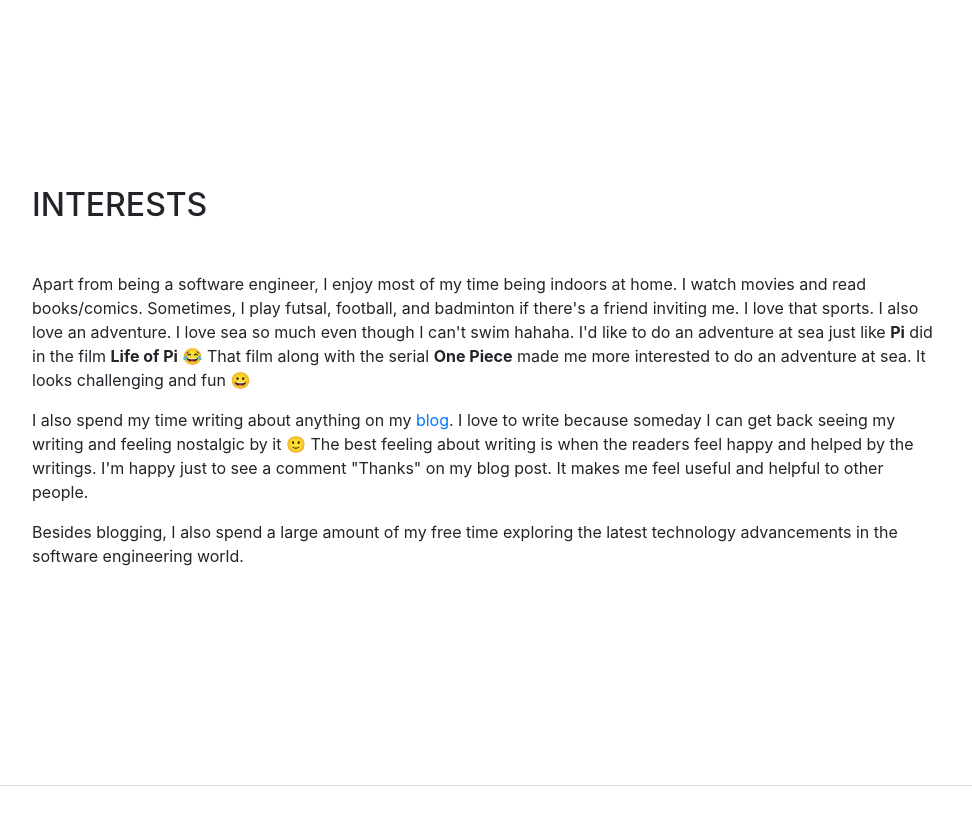
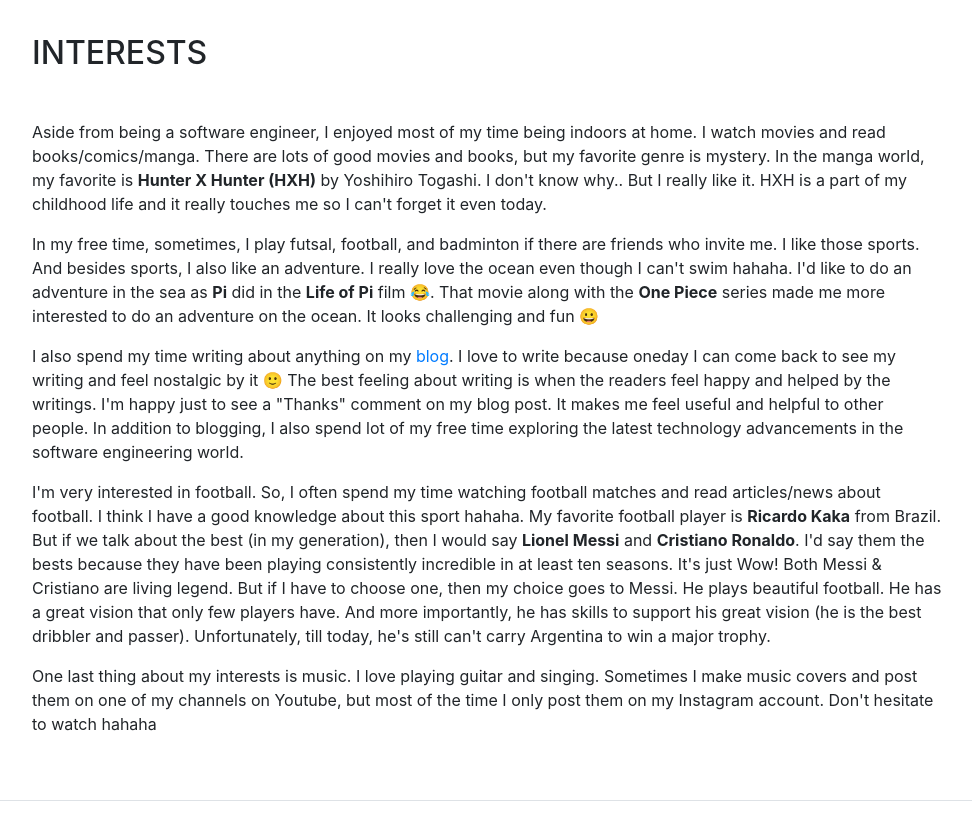
Before and after one commit to faris-id/faris-id.github.io, a website with bundled scripts: page index.html in a window 1280 px wide. Shown: the part 5880-6720 px from the top of the page, without its empty margins (288-1260 px from the left). Built offline with nearby package versions, Linux system fonts and the light colour scheme; a web font is replaced by a local one.

Commit message:
Add details about interest

```diff
--- a/index.html
+++ b/index.html
@@ -270,7 +270,7 @@
                 I spent 5 months with cool and fun guys. I also have friendly bosses here. I involved in some projects and
                 all those projects were using Java in the server side with spring framework. Previously, I already familiar with
                 spring framework but still, of course, I learned many things and I've become more experienced using Java with this spring framework.
-                One thing that I'll never forget is that I involved in a project where in that project I worked as a full-stack developer. Yes, I was
+                One thing that I'll never forget is when I involved in a project where in that project I worked as a full-stack developer. Yes, I was
                 working on both the back-end and the front-end side of the software. This is my first time I code JavaScript. I've faced HTML and CSS before but
                 I've never code JavaScript. At first, I thought it was gonna be difficult, but after I learnt JavaScript and jQuery in one full day,
                 I was wrong. It was not that difficult and jQuery even make it easier for us, developer. I'm so glad that I met these guys, especially my boss.
@@ -413,18 +413,33 @@
       <section class="resume-section p-3 p-lg-5 d-flex flex-column" id="interests">
         <div class="my-auto">
           <h2 class="mb-5">Interests</h2>
-          <p>Apart from being a software engineer, I enjoy most of my time being indoors at home. I watch movies and read books/comics. Sometimes, I play futsal, football, and badminton
-            if there's a friend inviting me. I love that sports. I also love an adventure. I love sea so much even though I can't swim hahaha. I'd like to do an adventure at sea
-            just like <strong>Pi</strong> did in the film <strong>Life of Pi</strong> 😂 That film along with the serial <strong>One Piece</strong> made me more interested to do an
-            adventure at sea. It looks challenging and fun 😀
+          <p>Aside from being a software engineer, I enjoyed most of my time being indoors at home. I watch movies and read books/comics/manga. There are lots of good movies
+            and books, but my favorite genre is mystery. In the manga world, my favorite is <strong>Hunter X Hunter (HXH)</strong> by Yoshihiro Togashi.
+            I don't know why.. But I really like it. HXH is a part of my childhood life and it really touches me so I can't forget it even today.
+          </p>
+          <p>
+            In my free time, sometimes, I play futsal, football, and badminton if there are friends who invite me. I like those sports. And besides sports, I also like an adventure.
+            I really love the ocean even though I can't swim hahaha. I'd like to do an adventure in the sea as <strong>Pi</strong> did in the
+            <strong>Life of Pi</strong> film 😂. That movie along with the <strong>One Piece</strong> series made me more interested to do an
+            adventure on the ocean. It looks challenging and fun 😀
           </p>
           <p>
             I also spend my time writing about anything on my <a href="https://blog.faris.id" target="_blank">blog</a>. I love to write because
-            someday I can get back seeing my writing and feeling nostalgic by it 🙂 The best feeling about writing is when the readers feel happy and helped by the writings.
-            I'm happy just to see a comment "Thanks" on my blog post. It makes me feel useful and helpful to other people.
+            oneday I can come back to see my writing and feel nostalgic by it 🙂 The best feeling about writing is when the readers feel happy and helped by the writings.
+            I'm happy just to see a "Thanks" comment on my blog post. It makes me feel useful and helpful to other people.
+            In addition to blogging, I also spend lot of my free time exploring the latest technology advancements in the software engineering world.
           </p>
           <p>
-            Besides blogging, I also spend a large amount of my free time exploring the latest technology advancements in the software engineering world.
+            I'm very interested in football. So, I often spend my time watching football matches and read articles/news about football. I think I have a good knowledge about
+            this sport hahaha. My favorite football player is <strong>Ricardo Kaka</strong> from Brazil. But if we talk about the best (in my generation), then I would say <strong>Lionel Messi</strong> and
+            <strong>Cristiano Ronaldo</strong>. I'd say them the bests because they have been playing
+            consistently incredible in at least ten seasons. It's just Wow! Both Messi &amp; Cristiano are living legend. But if I have to choose one, then my choice goes to Messi.
+            He plays beautiful football. He has a great vision that only few players have. And more importantly, he has skills to support his great vision (he is the best dribbler
+            and passer). Unfortunately, till today, he's still can't carry Argentina to win a major trophy.
+          </p>
+          <p>
+            One last thing about my interests is music. I love playing guitar and singing. Sometimes I make music covers and post them on one of my channels on Youtube,
+            but most of the time I only post them on my Instagram account. Don't hesitate to watch hahaha
           </p>
         </div>
       </section>
```
